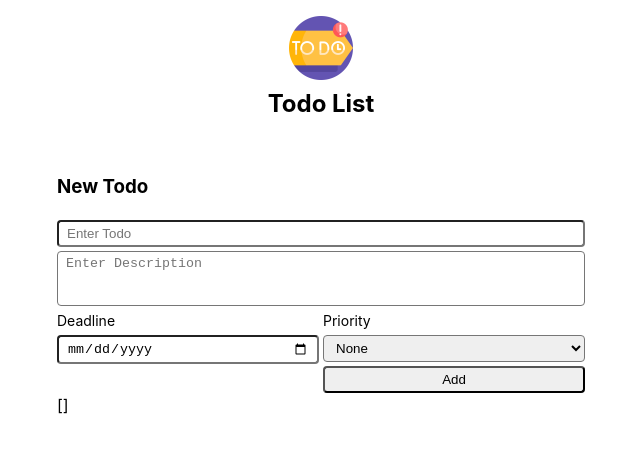
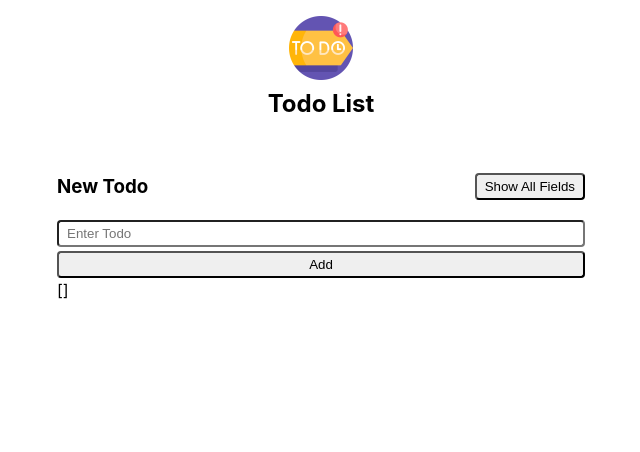
Before and after one commit to SandunDeSilva/react-course-todo-list, a React (Vite) app in the folder todo-list/: page / in a window 1280 px wide. Shown: the top 452 px of the page, without its empty margins (319-959 px from the left). Built offline with nearby package versions, Linux system fonts and the light colour scheme.

Commit message:
implement toggle for additional form fields in TodoForm

```diff
--- a/todo-list/src/components/TodoForm/TodoForm.jsx
+++ b/todo-list/src/components/TodoForm/TodoForm.jsx
@@ -1,16 +1,20 @@
+import { useState } from "react";
 import styles from "./TodoForm.module.css";
 
-export function TodoForm({onCreate}) {
+export function TodoForm({ onCreate }) {
+  const [showAllFields, setShowAllFields] = useState(false);
+
   function handleSubmit(event) {
     event.preventDefault();
 
     const { elements } = event.target;
     if (elements.name.value === "") return;
+
     onCreate({
       name: elements.name.value,
-      description: elements.description.value,
-      deadline: elements.deadline.value,
-      priority: elements.priority.value,
+      description: elements.description?.value ?? "",
+      deadline: elements.deadline?.value ?? "",
+      priority: elements.priority?.value ?? "none",
       completed: false,
     });
 
@@ -19,7 +23,13 @@ export function TodoForm({onCreate}) {
 
   return (
     <section>
-      <h3 className={styles.Title}>New Todo</h3>
+      <h3 className={styles.Title}>
+        New Todo
+        <button onClick={() => setShowAllFields(!showAllFields)}>
+          {showAllFields ? "Hide All Fields" : "Show All Fields"}
+        </button>
+      </h3>
+
       <form className={styles.Form} onSubmit={handleSubmit}>
         <div className={styles.FormFields}>
           <div className={styles.FormField}>
@@ -33,6 +43,8 @@ export function TodoForm({onCreate}) {
           </div>
         </div>
 
+        {showAllFields && (
+          <>
             <div className={styles.FormField}>
               <textarea
                 aria-label="Description"
@@ -56,9 +68,11 @@ export function TodoForm({onCreate}) {
                   <option value="medium">Medium</option>
                   <option value="high">High</option>
                 </select>
-            <input type="submit" value="Add" />
               </div>
             </div>
+          </>
+        )}
+        <input type="submit" value="Add" />
       </form>
     </section>
   );
```
Lines whose indentation alone changed are shown as unchanged.
